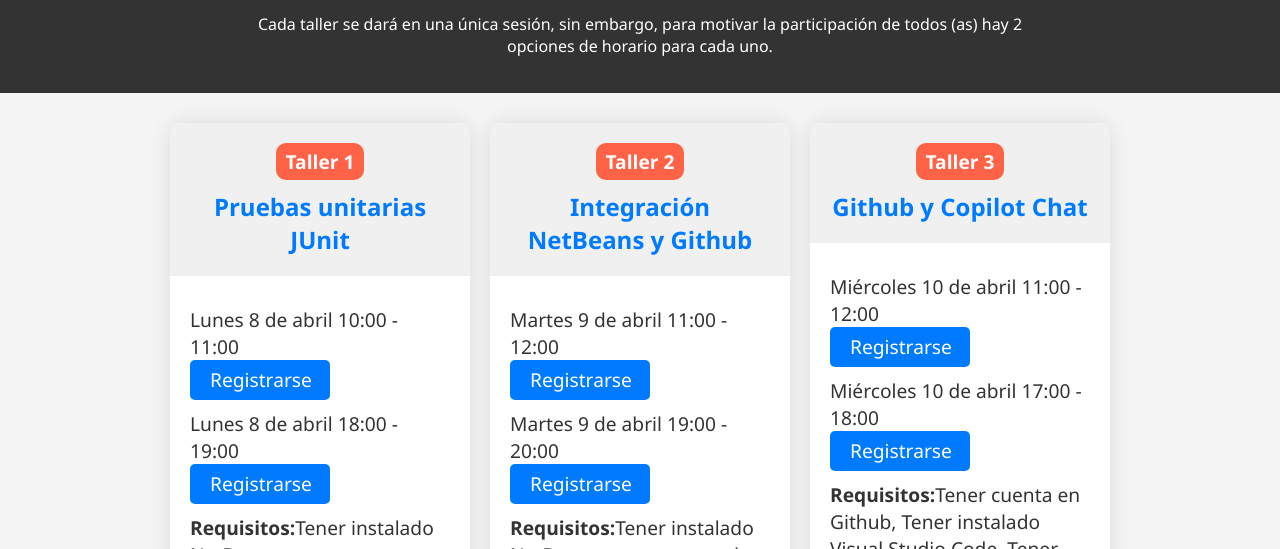
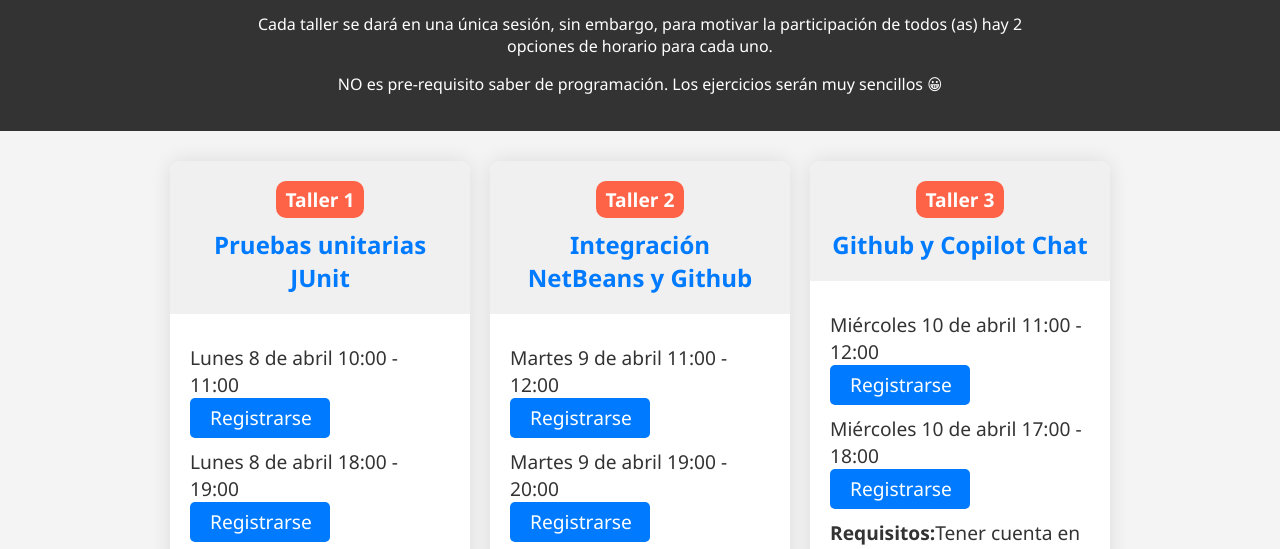
Before and after one commit to researchcode/tdfmi, a plain HTML site: page index.html in a window 1280 px wide. Shown: the part 202-751 px from the top of the page. Drawn offline with Linux system fonts and the light colour scheme.

Commit message:
Update index.html

```diff
--- a/index.html
+++ b/index.html
@@ -12,6 +12,7 @@
             <h1>Serie de Talleres de Programación 2024-1</h1>
             <p>Facultad de Matemáticas e Ingenierías</p>
             <p>Cada taller se dará en una única sesión, sin embargo, para motivar la participación de todos (as) hay 2 opciones de horario para cada uno.</p>
+            <p>NO es pre-requisito saber de programación. Los ejercicios serán muy sencillos &#128512;</p>
 
         </div>
     </header>
```
